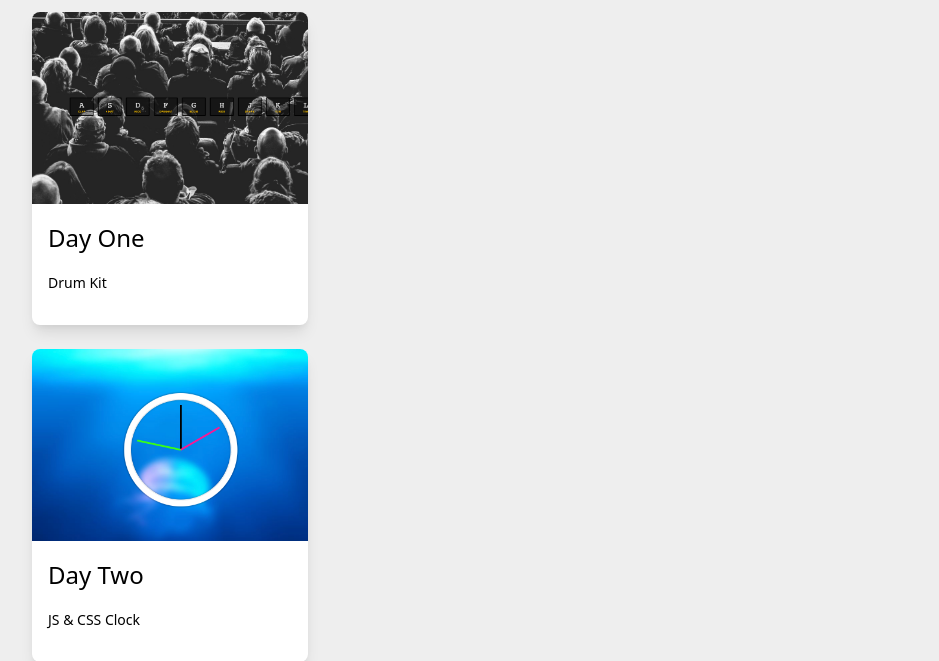
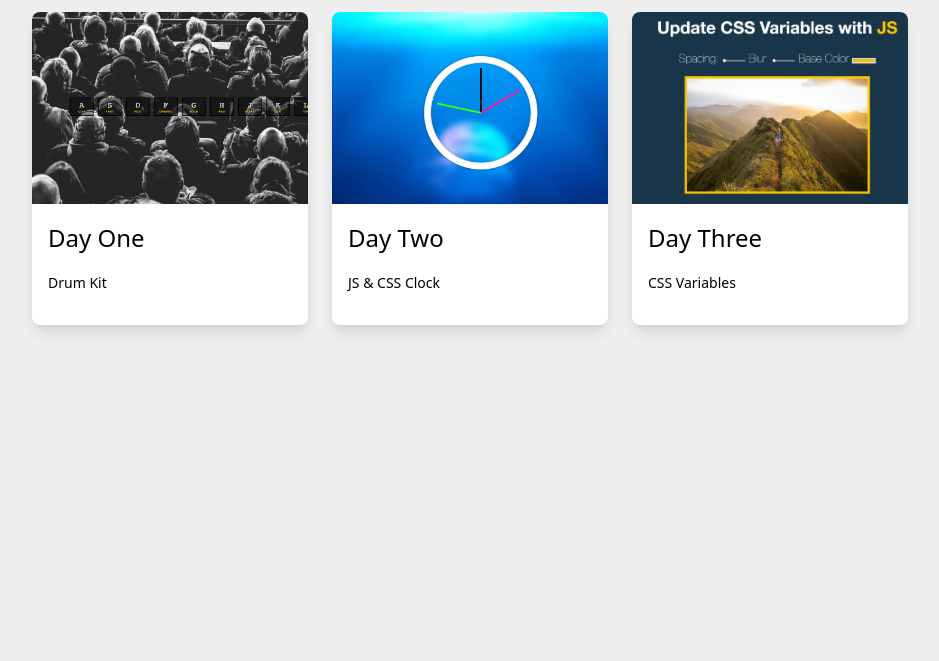
Before and after one commit to smeads/JavaScript30Challenge, a PHP site: page / in a window 1280 px wide. Shown: the part 92-753 px from the top of the page, without its empty margins (0-939 px from the left). Run offline with PHP 8.4, Linux system fonts and the light colour scheme.

Commit message:
finish day three of js 30

```diff
--- a/home.html
+++ b/home.html
@@ -14,8 +14,8 @@
   <header>
     <h1 class="text-5xl">JAVASCRIPT 30 CHALLENGE</h1>
   </header>
-  <a href="day-one/drum-kit.html">
-    <div class="card w-full sm:w-1/2 md:w-1/3 flex flex-col p-3">
+  <section class="container">
+    <a href="day-one/drum-kit.html" class="card w-full sm:w-1/2 md:w-1/3 flex flex-col p-3">
       <div class="bg-white rounded-lg shadow-lg overflow-hidden flex-1 flex flex-col">
         <div class="bg-cover h-48" style="background-image: url(./assets/drum-kit.png)"></div>
         <div class="p-4 flex-1 flex flex-col" style="
@@ -26,10 +26,8 @@
           </div>
         </div>
       </div>
-    </div>
-  </a>
-  <a href="day-two/js-clock.html">
-    <div class="card w-full sm:w-1/2 md:w-1/3 flex flex-col p-3">
+    </a>
+    <a href="day-two/js-clock.html" class="card w-full sm:w-1/2 md:w-1/3 flex flex-col p-3">
       <div class="bg-white rounded-lg shadow-lg overflow-hidden flex-1 flex flex-col">
         <div class="bg-cover h-48" style="background-image: url(./assets/js-clock.png)"></div>
         <div class="p-4 flex-1 flex flex-col" style="
@@ -40,8 +38,20 @@
           </div>
         </div>
       </div>
-    </div>
-  </a>
+    </a>
+    <a href="day-three/css-variables.html" class="card w-full sm:w-1/2 md:w-1/3 flex flex-col p-3">
+      <div class="bg-white rounded-lg shadow-lg overflow-hidden flex-1 flex flex-col">
+        <div class="bg-cover h-48" style="background-image: url(./assets/css-variables.png)"></div>
+        <div class="p-4 flex-1 flex flex-col" style="
+  ">
+          <h3 class="mb-4 text-2xl">Day Three</h3>
+          <div class="mb-4 text-grey-darker text-sm flex-1">
+            <p>CSS Variables</p>
+          </div>
+        </div>
+      </div>
+    </a>
+  </section>
 </body>
 
 </html>
--- a/index.css
+++ b/index.css
@@ -11,6 +11,10 @@ header {
   text-align: center;
 }
 
+.container {
+  display: flex;
+}
+
 a {
   border: none;
   outline: none;
```
Also changed, not shown: day-three/css-variables.css (added, +36 -0 lines), day-three/css-variables.html (added, +28 -0 lines), day-three/css-variables.js (added, +14 -0 lines), assets/css-variables.png (added), 2 other files.
